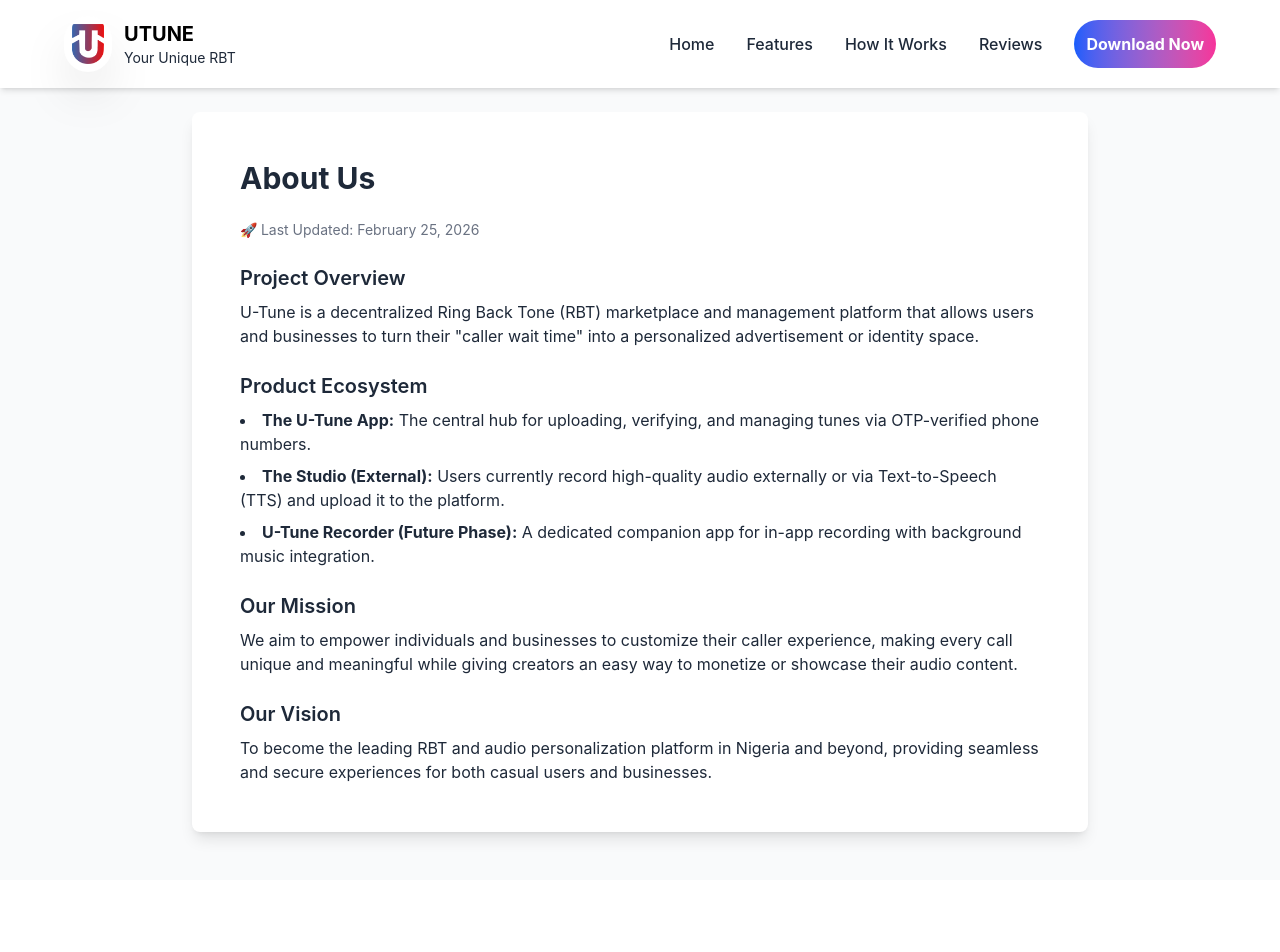
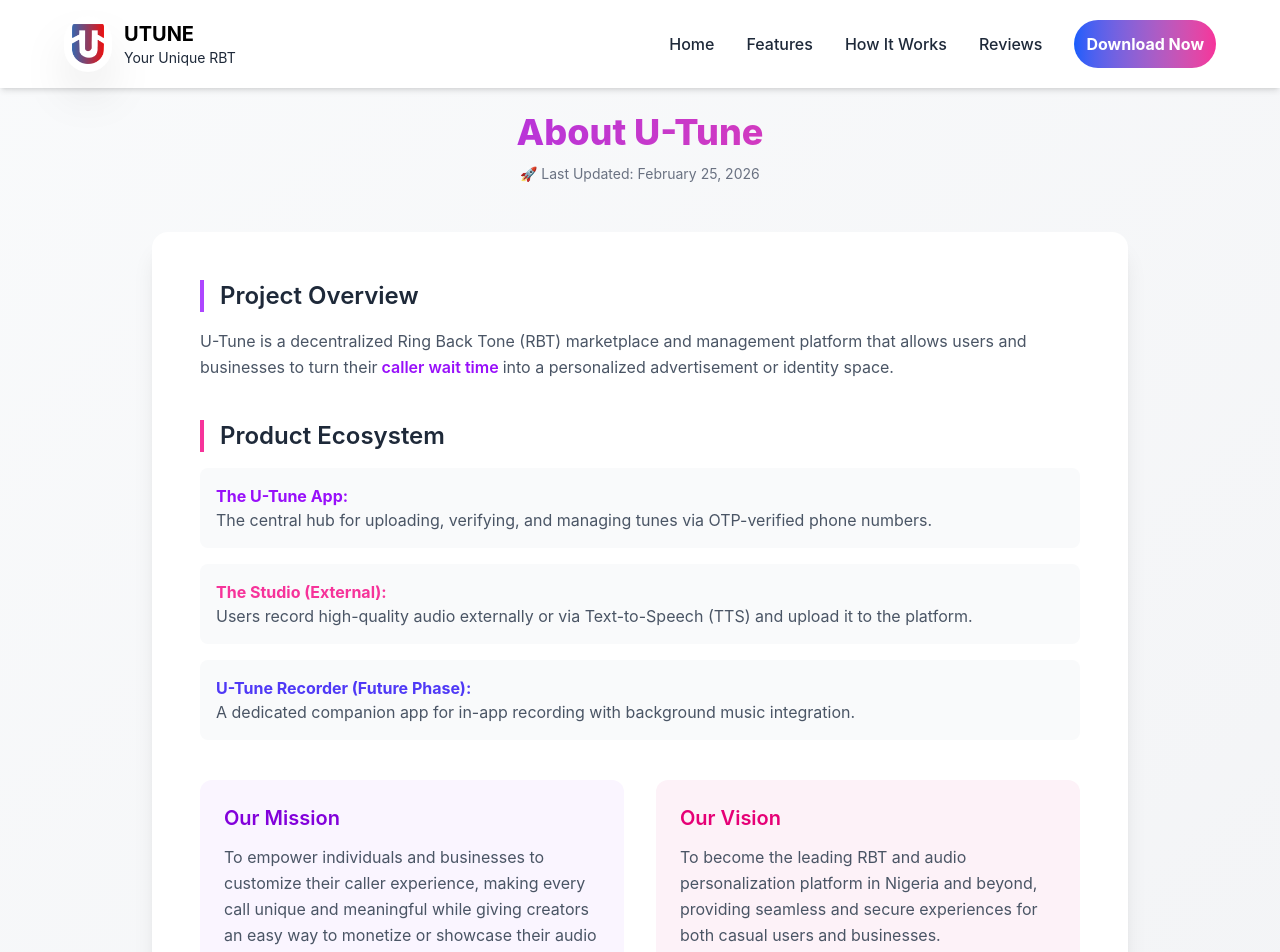
Before and after one commit to shiffex01/Utune-Landing-, a React (Vite) app: page /about in a window 1280 px wide. Shown: the top 952 px of the page. Before the commit the page ends 880 px from the top, so only its background shows below. Built offline with nearby package versions, Linux system fonts and the light colour scheme.

Commit message:
commited

```diff
--- a/src/About.jsx
+++ b/src/About.jsx
@@ -1,48 +1,92 @@
-
 import React from "react";
 
 const About = () => {
   return (
-    <div className="pt-16">
-    <div className="min-h-screen bg-gray-50 text-gray-800 p-6 md:p-12">
-      <div className="max-w-4xl mx-auto bg-white shadow-lg rounded-lg p-8 md:p-12">
-        <h1 className="text-3xl font-bold mb-6">About Us</h1>
-        <p className="text-sm text-gray-500 mb-6">
+    <div className="pt-16 bg-gradient-to-br from-gray-50 to-gray-100 min-h-screen">
+
+      <div className="max-w-5xl mx-auto px-6 py-12">
+
+        {/* Header Section */}
+        <div className="text-center mb-12">
+          <h1 className="text-4xl font-extrabold bg-gradient-to-r from-purple-600 to-pink-500 bg-clip-text text-transparent">
+            About U-Tune
+          </h1>
+          <p className="text-gray-500 mt-3 text-sm">
             🚀 Last Updated: February 25, 2026
           </p>
+        </div>
 
-        <h2 className="text-xl font-semibold mt-6 mb-2">Project Overview</h2>
-        <p>
-          U-Tune is a decentralized Ring Back Tone (RBT) marketplace and management platform
-          that allows users and businesses to turn their "caller wait time" into a personalized
-          advertisement or identity space.
+        {/* Main Card */}
+        <div className="bg-white rounded-2xl shadow-xl p-8 md:p-12 space-y-10">
+
+          {/* Project Overview */}
+          <section>
+            <h2 className="text-2xl font-semibold text-gray-800 mb-4 border-l-4 border-purple-500 pl-4">
+              Project Overview
+            </h2>
+            <p className="text-gray-600 leading-relaxed">
+              U-Tune is a decentralized Ring Back Tone (RBT) marketplace and
+              management platform that allows users and businesses to turn their
+              <span className="font-semibold text-purple-600"> caller wait time </span>
+              into a personalized advertisement or identity space.
             </p>
+          </section>
 
-        <h2 className="text-xl font-semibold mt-6 mb-2">Product Ecosystem</h2>
-        <ul className="list-disc list-inside space-y-2">
-          <li>
-            <strong>The U-Tune App:</strong> The central hub for uploading, verifying, and managing tunes via OTP-verified phone numbers.
+          {/* Product Ecosystem */}
+          <section>
+            <h2 className="text-2xl font-semibold text-gray-800 mb-4 border-l-4 border-pink-500 pl-4">
+              Product Ecosystem
+            </h2>
+            <ul className="space-y-4 text-gray-600">
+              <li className="bg-gray-50 p-4 rounded-lg hover:shadow-md transition">
+                <strong className="text-purple-600">The U-Tune App:</strong>
+                <br />
+                The central hub for uploading, verifying, and managing tunes via
+                OTP-verified phone numbers.
               </li>
-          <li>
-            <strong>The Studio (External):</strong> Users currently record high-quality audio externally or via Text-to-Speech (TTS) and upload it to the platform.
+
+              <li className="bg-gray-50 p-4 rounded-lg hover:shadow-md transition">
+                <strong className="text-pink-500">The Studio (External):</strong>
+                <br />
+                Users record high-quality audio externally or via Text-to-Speech (TTS)
+                and upload it to the platform.
               </li>
-          <li>
-            <strong>U-Tune Recorder (Future Phase):</strong> A dedicated companion app for in-app recording with background music integration.
+
+              <li className="bg-gray-50 p-4 rounded-lg hover:shadow-md transition">
+                <strong className="text-indigo-600">U-Tune Recorder (Future Phase):</strong>
+                <br />
+                A dedicated companion app for in-app recording with background
+                music integration.
               </li>
             </ul>
+          </section>
 
-        <h2 className="text-xl font-semibold mt-6 mb-2">Our Mission</h2>
-        <p>
-          We aim to empower individuals and businesses to customize their caller experience,
-          making every call unique and meaningful while giving creators an easy way to monetize
-          or showcase their audio content.
+          {/* Mission & Vision */}
+          <div className="grid md:grid-cols-2 gap-8">
+
+            <section className="bg-purple-50 p-6 rounded-xl">
+              <h2 className="text-xl font-semibold text-purple-700 mb-3">
+                Our Mission
+              </h2>
+              <p className="text-gray-600 leading-relaxed">
+                To empower individuals and businesses to customize their caller
+                experience, making every call unique and meaningful while giving
+                creators an easy way to monetize or showcase their audio content.
               </p>
+            </section>
 
-        <h2 className="text-xl font-semibold mt-6 mb-2">Our Vision</h2>
-        <p>
-          To become the leading RBT and audio personalization platform in Nigeria and beyond,
-          providing seamless and secure experiences for both casual users and businesses.
+            <section className="bg-pink-50 p-6 rounded-xl">
+              <h2 className="text-xl font-semibold text-pink-600 mb-3">
+                Our Vision
+              </h2>
+              <p className="text-gray-600 leading-relaxed">
+                To become the leading RBT and audio personalization platform in
+                Nigeria and beyond, providing seamless and secure experiences for
+                both casual users and businesses.
               </p>
+            </section>
+
+          </div>
         </div>
       </div>
     </div>
--- a/src/App.jsx
+++ b/src/App.jsx
@@ -6,6 +6,7 @@
 import Review from "./Review";
 import LegalPage from "./LegalPage";
 import About from "./About";
+import HelpCenter from "./HelpCenter";
 
 function App() {
   return (
@@ -21,6 +22,7 @@
         <Route path="/privacy" element={<LegalPage type="privacy" />} />
         <Route path="/terms" element={<LegalPage type="terms" />} />
         <Route path="/about" element={<About/>} />
+        <Route path="/help" element={<HelpCenter/>} />
       </Routes>
     </Router>
   );
--- a/src/Footer.jsx
+++ b/src/Footer.jsx
@@ -28,7 +28,7 @@
             <div>
               <h4 className="text-white font-semibold mb-3">Support</h4>
               <ul className="space-y-2 text-sm">
-                <li> <a href="">Help Center</a> </li>
+                <li> <a href="/help">Help Center</a> </li>
                 <li> <a href="/privacy" className="text-white hover:text-blue-300 mx-2">Privacy Policy</a> </li>
                 <li> <a href="/terms" className="text-white hover:text-blue-300 mx-2">Terms of Services</a> </li>
               </ul>
--- /dev/null
+++ b/src/HelpCenter.jsx
@@ -0,0 +1,129 @@
+import React, { useState } from "react";
+
+const HelpCenter = () => {
+  const [openIndex, setOpenIndex] = useState(null);
+
+  const faqs = [
+    {
+      question: "How do I upload a tune?",
+      answer:
+        "Go to the U-Tune dashboard, click on 'Upload Tune', verify your phone number via OTP, and submit your audio file."
+    },
+    {
+      question: "How long does verification take?",
+      answer:
+        "Most tunes are reviewed within 24–48 hours. You’ll receive a notification once approved."
+    },
+    {
+      question: "Can businesses advertise using U-Tune?",
+      answer:
+        "Yes! Businesses can upload promotional audio and personalize caller wait time to enhance brand awareness."
+    },
+    {
+      question: "How do I reset my password?",
+      answer:
+        "Click on 'Forgot Password' on the login page and follow the email instructions to reset your password."
+    }
+  ];
+
+  const toggleFAQ = (index) => {
+    setOpenIndex(openIndex === index ? null : index);
+  };
+
+  return (
+    <div className="pt-16 min-h-screen bg-gradient-to-br from-gray-50 to-gray-100">
+
+      <div className="max-w-6xl mx-auto px-6 py-12">
+
+        {/* Header */}
+        <div className="text-center mb-14">
+          <h1 className="text-4xl font-extrabold bg-gradient-to-r from-purple-600 to-pink-500 bg-clip-text text-transparent">
+            Help Center
+          </h1>
+          <p className="text-gray-500 mt-4">
+            We’re here to help you get the most out of U-Tune 💜
+          </p>
+        </div>
+
+        {/* Support Cards */}
+        <div className="grid md:grid-cols-3 gap-6 mb-16">
+
+          <div className="bg-white p-6 rounded-2xl shadow-md hover:shadow-xl transition">
+            <h3 className="text-lg font-semibold mb-3 text-purple-600">
+              📘 Getting Started
+            </h3>
+            <p className="text-gray-600 text-sm">
+              Learn how to create an account, verify your number, and upload your first tune.
+            </p>
+          </div>
+
+          <div className="bg-white p-6 rounded-2xl shadow-md hover:shadow-xl transition">
+            <h3 className="text-lg font-semibold mb-3 text-pink-500">
+              🛠 Account & Security
+            </h3>
+            <p className="text-gray-600 text-sm">
+              Manage your password, phone verification, and account safety settings.
+            </p>
+          </div>
+
+          <div className="bg-white p-6 rounded-2xl shadow-md hover:shadow-xl transition">
+            <h3 className="text-lg font-semibold mb-3 text-indigo-600">
+              💼 Business Solutions
+            </h3>
+            <p className="text-gray-600 text-sm">
+              Discover how businesses can monetize caller wait time through branded audio.
+            </p>
+          </div>
+
+        </div>
+
+        {/* FAQ Section */}
+        <div className="bg-white rounded-2xl shadow-lg p-8 md:p-12 mb-16">
+          <h2 className="text-2xl font-semibold mb-8 text-gray-800">
+            Frequently Asked Questions
+          </h2>
+
+          <div className="space-y-6">
+            {faqs.map((faq, index) => (
+              <div key={index} className="border-b pb-4">
+                <button
+                  onClick={() => toggleFAQ(index)}
+                  className="w-full flex justify-between items-center text-left"
+                >
+                  <span className="font-medium text-gray-700">
+                    {faq.question}
+                  </span>
+                  <span className="text-purple-600 text-xl">
+                    {openIndex === index ? "-" : "+"}
+                  </span>
+                </button>
+
+                {openIndex === index && (
+                  <p className="mt-3 text-gray-600 text-sm leading-relaxed">
+                    {faq.answer}
+                  </p>
+                )}
+              </div>
+            ))}
+          </div>
+        </div>
+
+        {/* Contact Section */}
+        <div className="bg-gradient-to-r from-purple-600 to-pink-500 rounded-2xl p-10 text-white text-center shadow-xl">
+          <h2 className="text-2xl font-bold mb-4">
+            Still Need Help?
+          </h2>
+          <p className="mb-6 opacity-90">
+            Our support team is ready to assist you anytime.
+          </p>
+          <button className="bg-white text-purple-600 font-semibold px-6 py-3 rounded-full hover:scale-105 transition">
+            Contact Support
+          </button>
+        </div>
+
+      </div>
+    </div>
+  );
+};
+
+export default HelpCenter;
```
Lines whose indentation alone changed are shown as unchanged.
